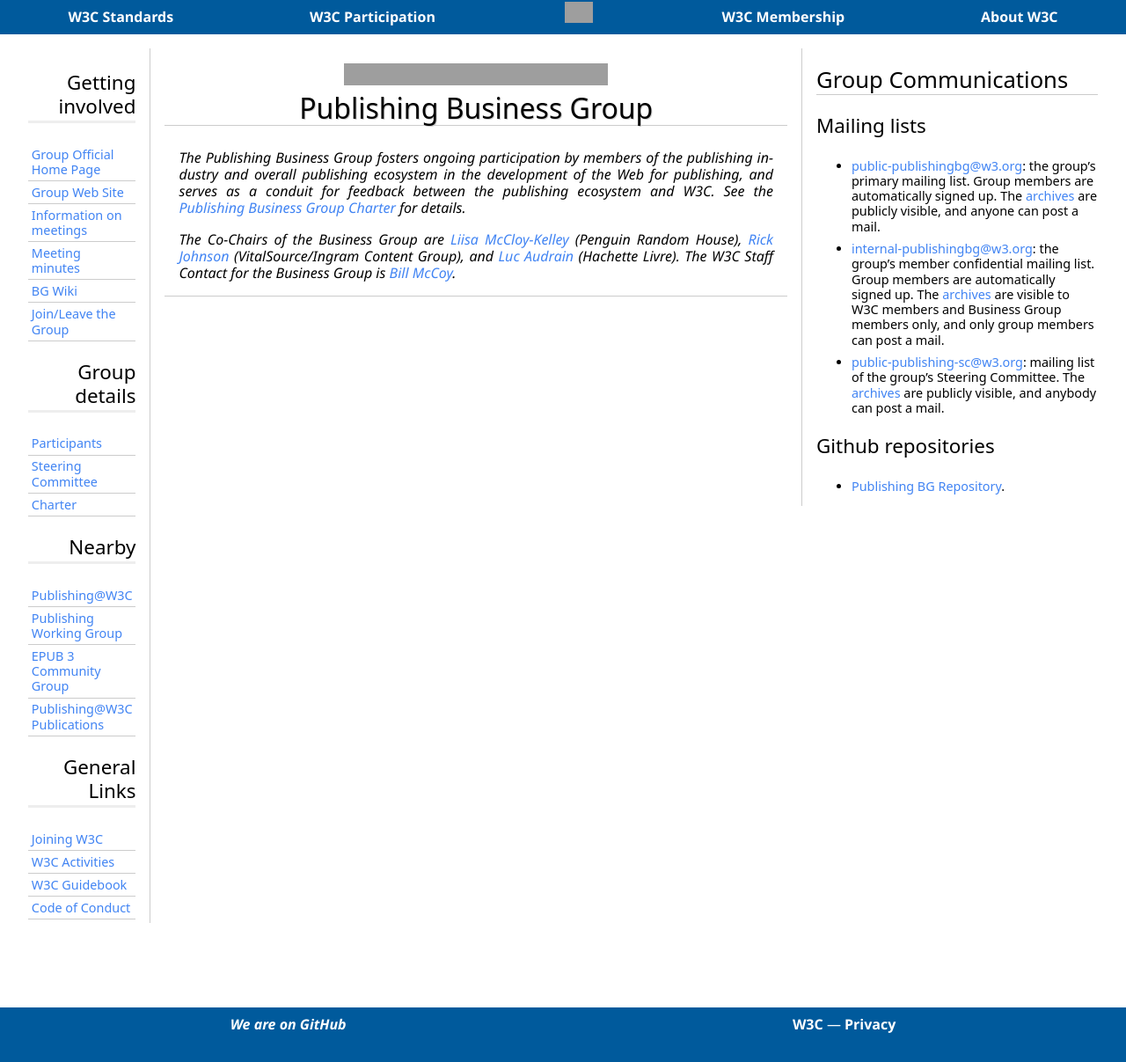
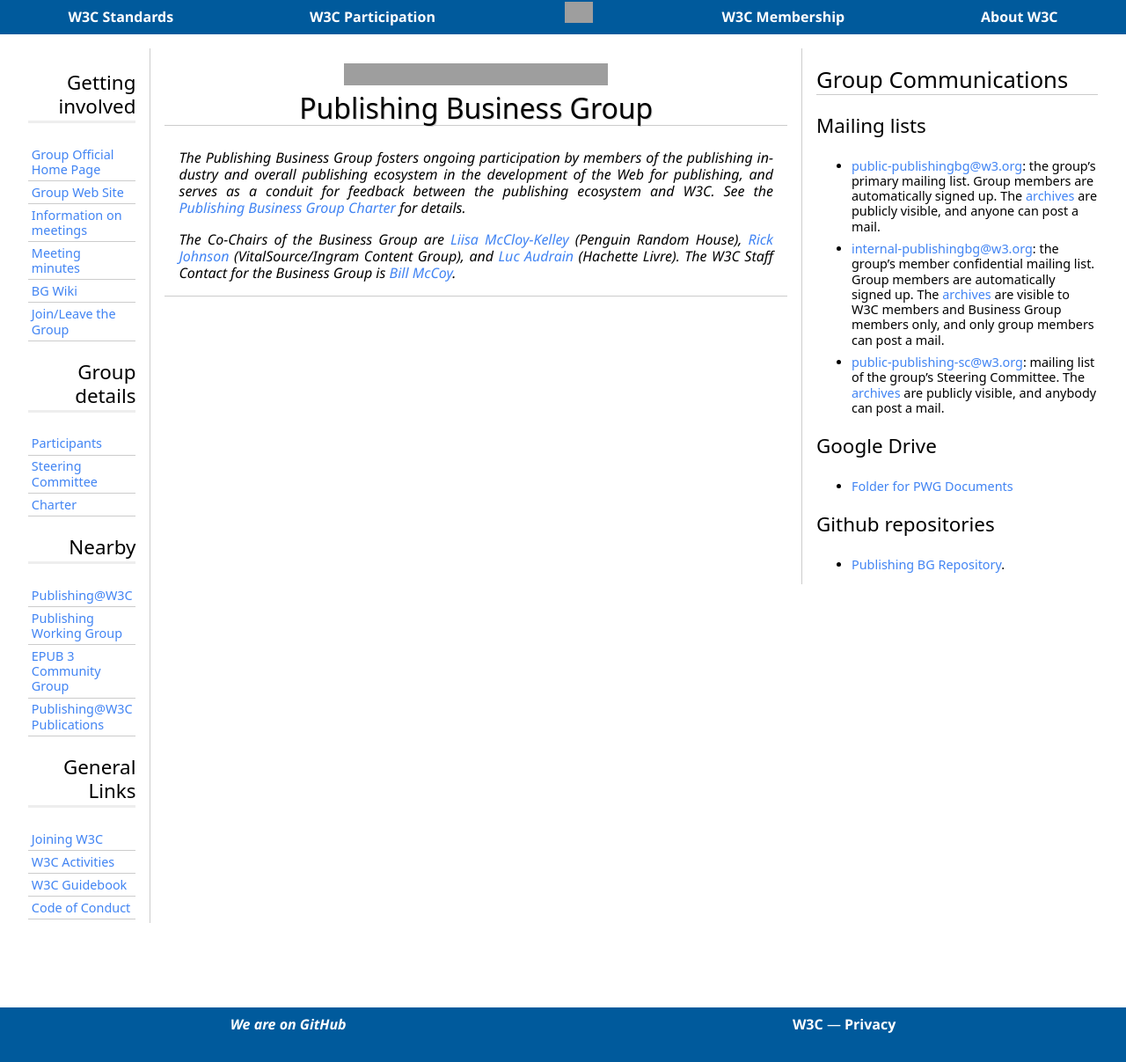
Before and after one commit to w3c/publ-bg, a Jekyll site: the page built from index.md, in a window 1280 px wide. Shown: the whole page at 88% size. Built offline with Jekyll 4.4.1, drawn with Linux system fonts in a browser that asks for light colours; some web fonts are replaced; grey boxes are pictures that could not be loaded.

Commit message:
added the reference to the goodle drive folder

```diff
--- a/_includes/aside.html
+++ b/_includes/aside.html
@@ -8,6 +8,12 @@
                 <li><a href="mailto:public-publishing-sc@w3.org">public-publishing-sc@w3.org</a>: mailing list of the group’s Steering Committee. The <a href="https://lists.w3.org/Archives/Public/public-publishing-sc/">archives</a> are publicly visible, and anybody can post a mail.</li>
             </ul>
 
+            <h3>Google Drive</h3>
+            <ul>
+                <li><a href="https://drive.google.com/open?id=1tQf56giFynYlWKm5DmrxTUbYUwpzQAmI">Folder for PWG Documents</a></li>
+            </ul>
+
+
             <h3>Github repositories</h3>
             <ul>
                 <li><a href="https://github.com/w3c/publ-bg">Publishing BG Repository</a>.</li>
```
